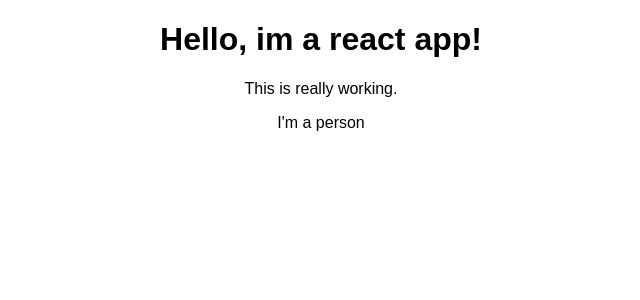
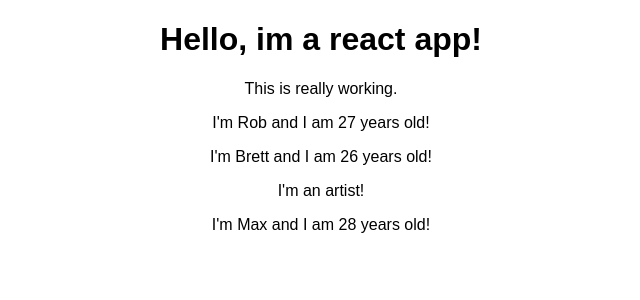
Before and after one commit to RobLMartin/react-practice, a React (Create React App) app: page / in a window 1280 px wide. Shown: the top 300 px of the page, without its empty margins (319-959 px from the left). Built offline with nearby package versions, Linux system fonts and the light colour scheme.

Commit message:
understanding properties in react.

```diff
--- a/src/App.js
+++ b/src/App.js
@@ -8,7 +8,9 @@
       <div className="App">
         <h1>Hello, im a react app!</h1>
         <p>This is really working.</p>
-        <Person />
+        <Person name='Rob' age='27'/>
+        <Person  name='Brett' age='26'>I'm an artist!</Person>
+        <Person  name='Max' age='28'/>
       </div>
     );
     // return React.createElement('div', {className: 'App'}, React.createElement('h1', null, 'this text'));
--- a/src/Person/Person.js
+++ b/src/Person/Person.js
@@ -1,7 +1,12 @@
 import React from 'react';
 
-const person  = () => {
-    return <p>I'm a person</p>
-}
+const person  = (props) => {
+    return (
+        <div>
+            <p>I'm {props.name} and I am {props.age} years old!</p>
+            <p>{props.children}</p>
+        </div>
+)
+};
 
 export default person;
```
